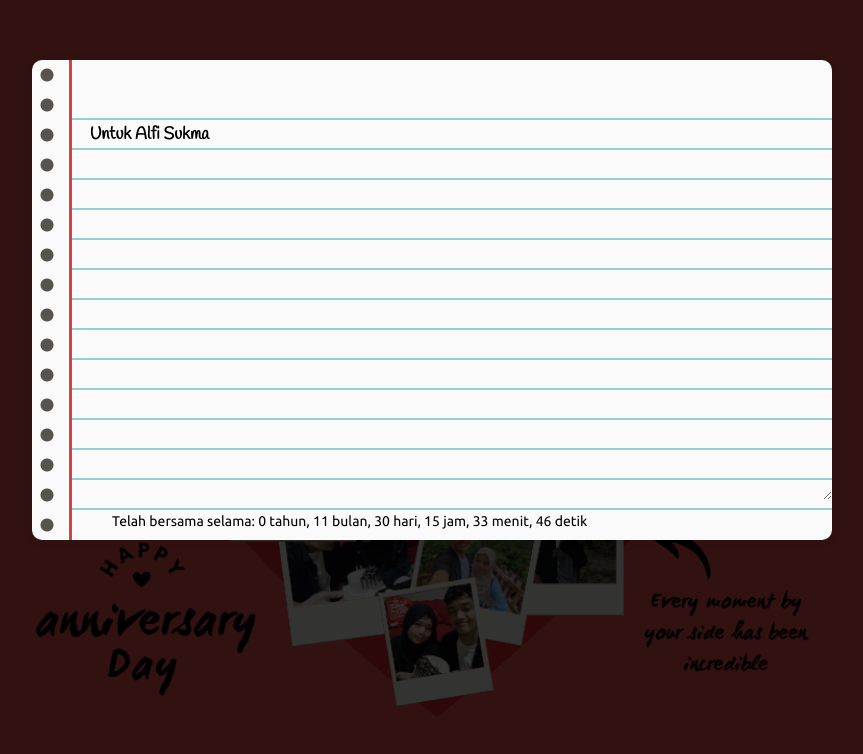
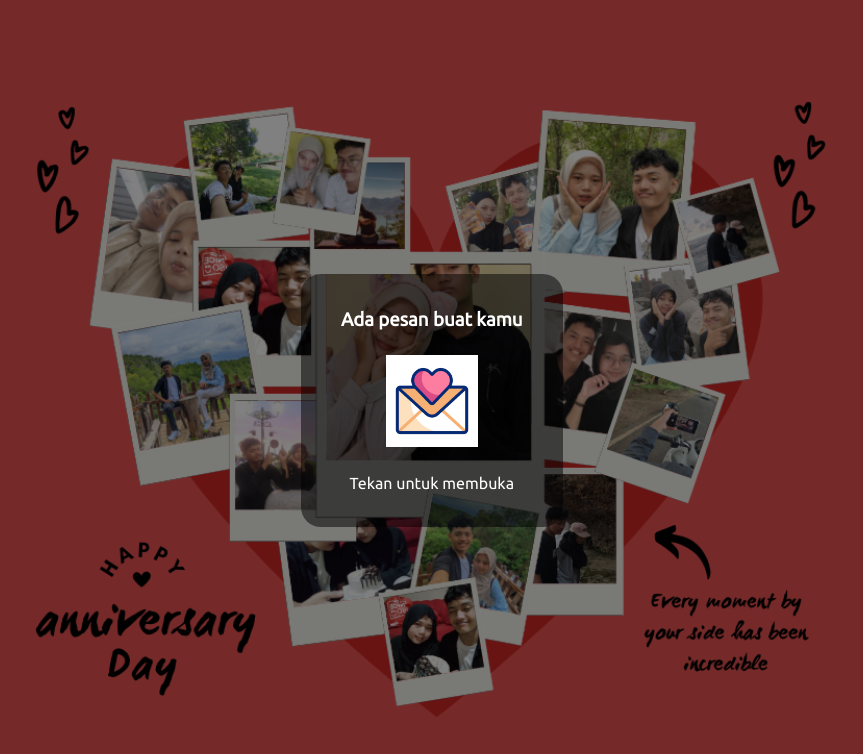
Before and after one commit to alipapiii/alipapiii, a plain HTML site: page index.html in a window 1280 px wide. Both pictures are taken after a click on the picture 639 px from the left and 400 px from the top of the page. Shown: the whole page, without its empty margins (208-1071 px from the left). Drawn offline with nearby package versions, Linux system fonts and the light colour scheme.

Commit message:
Update index.html

```diff
--- a/index.html
+++ b/index.html
@@ -369,10 +369,10 @@
         var now = new Date();
         var unlockDate = new Date("2025-02-01T23:59:00");
 
-        // if (now < unlockDate) {
-        //   alert("Pesan ini hanya bisa dibuka setelah tanggal 1 Februari 2025 pukul 23:59.");
-        //   return;
-        // }
+        if (now < unlockDate) {
+          alert("aoaowokwak kaga bisa yak yahaha.");
+          return;
+        }
 
         document.querySelector(".card").style = "transition: 0.5s all ease;transform: scale(0);opacity: 0;";
         audio.play();
```
